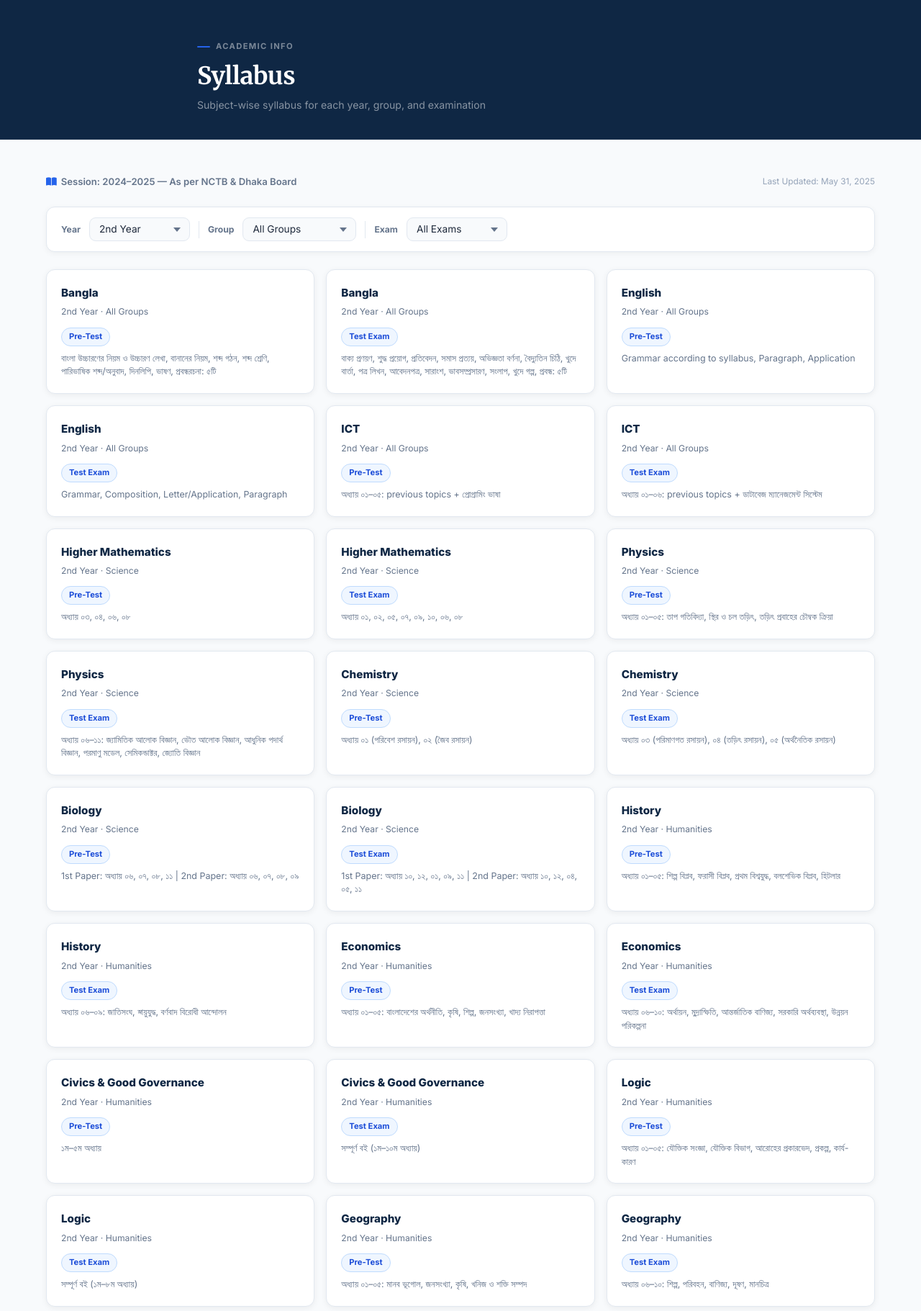
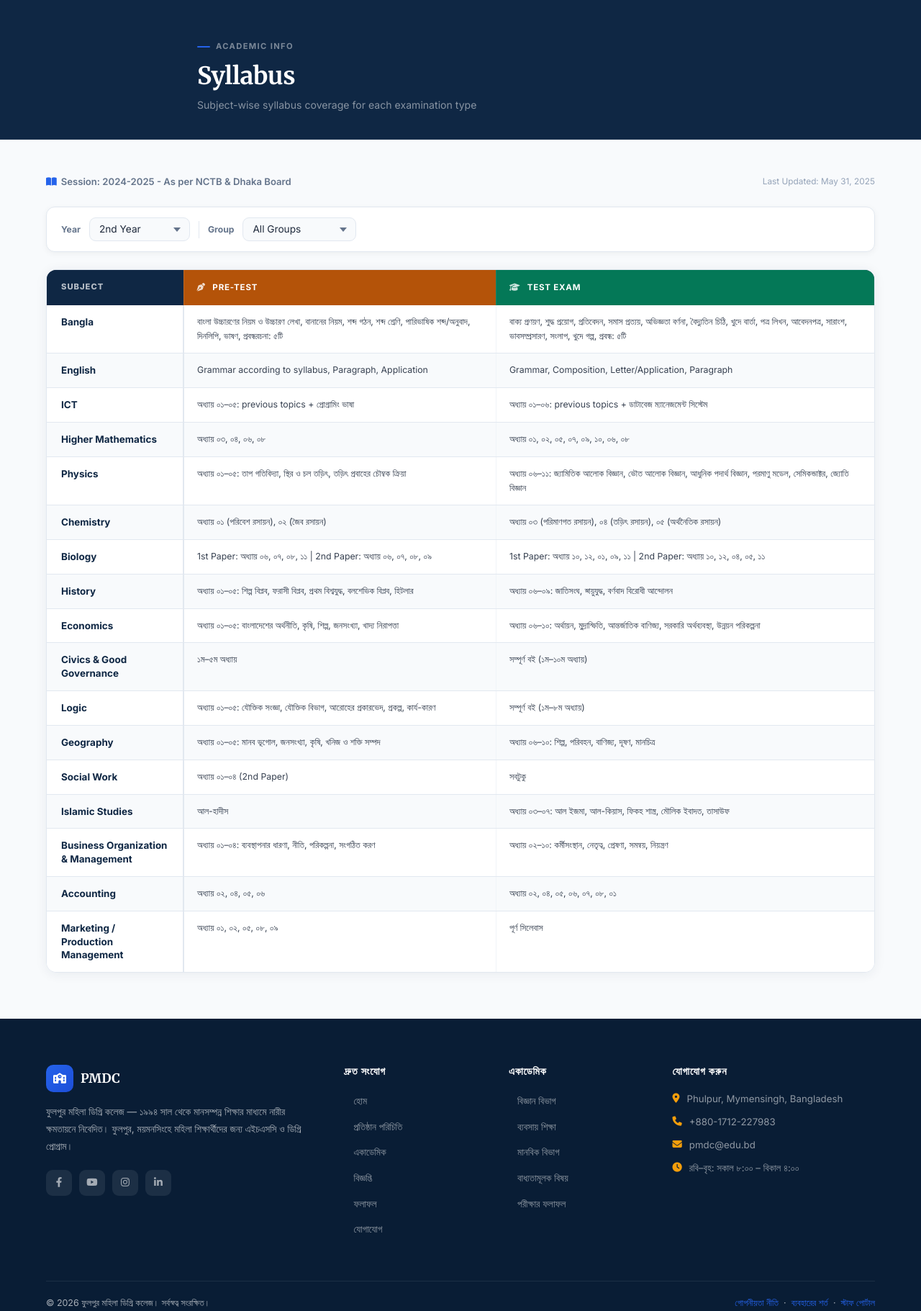
Before and after one commit to ahanafabid01/pmdc, a PHP site: page /pages/syllabus.php in a window 1280 px wide. Shown: the part 117-1938 px from the top of the page at 72% size. Run offline with PHP 8.4, Linux system fonts and the light colour scheme.

Commit message:
feat: add syllabus page to application

```diff
--- a/pages/syllabus.php
+++ b/pages/syllabus.php
@@ -101,23 +101,30 @@ $allSyllabus = [
     ['subject'=>'Marketing / Production Management', 'year'=>'2nd Year', 'group'=>'Business Studies', 'exam'=>'Test Exam', 'note'=>'পূর্ণ সিলেবাস'],
 ];
 
-// Filter
-$filtered = array_filter($allSyllabus, function($s) use ($selYear, $selGroup, $selExam) {
-    $yearMatch  = $selYear  === 'All Years'  || $s['year']  === 'Both' || $s['year']  === $selYear;
-    $groupMatch = $selGroup === 'All Groups' || $s['group'] === 'All'  || $s['group'] === $selGroup;
-    $examMatch  = $selExam  === 'All Exams'  || $s['exam']  === 'All Exams' || $s['exam']  === $selExam;
-    return $yearMatch && $groupMatch && $examMatch;
+// Determine visible exam columns based on year selection
+$examCols = ($selYear === '1st Year')  ? ['Half-Yearly', 'Year-Change']
+          : (($selYear === '2nd Year') ? ['Pre-Test', 'Test Exam']
+          : ['Half-Yearly', 'Year-Change', 'Pre-Test', 'Test Exam']);
+
+// Build subject × exam matrix (no exam filter — exams are columns)
+$matrixFiltered = array_filter($allSyllabus, function($s) use ($selYear, $selGroup) {
+    $yearMatch  = $selYear  === 'All Years' || $s['year'] === $selYear;
+    $groupMatch = $selGroup === 'All Groups' || $s['group'] === 'All' || $s['group'] === $selGroup;
+    return $yearMatch && $groupMatch;
 });
+$matrix = [];
+foreach ($matrixFiltered as $s) {
+    $matrix[$s['subject']][$s['exam']] = $s['note'];
+}
 
 include '../includes/header.php';
 ?>
 
     <section class="page-hero">
         <div class="container ph-content">
-
             <div class="ph-kicker reveal">Academic Info</div>
             <h1 class="reveal">Syllabus</h1>
-            <p class="reveal">Subject-wise syllabus for each year, group, and examination</p>
+            <p class="reveal">Subject-wise syllabus coverage for each examination type</p>
         </div>
     </section>
 
@@ -125,17 +132,15 @@ include '../includes/header.php';
         <div class="container">
 
             <div class="ai-top-row">
-                <span class="ai-session-label"><i class="fas fa-book-open"></i> Session: 2024–2025 — As per NCTB & Dhaka Board</span>
-                <div class="ai-meta-row">
-                    <span class="ai-last-updated">Last Updated: <?php echo $last_updated; ?></span>
-                </div>
+                <span class="ai-session-label"><i class="fas fa-book-open"></i> Session: 2024-2025 - As per NCTB &amp; Dhaka Board</span>
+                <span class="ai-last-updated">Last Updated: <?php echo $last_updated; ?></span>
             </div>
 
-            <!-- Filters -->
+            <!-- Filters: Year + Group only (Exam type shown as columns) -->
             <form method="GET" class="ai-filter-bar" style="margin-bottom:24px;">
                 <label>Year</label>
                 <select name="year" class="ai-filter-select" onchange="this.form.submit()">
-                    <option value="All Years"  <?php echo $selYear==='All Years'?'selected':''; ?>>All Years</option>
+                    <option value="All Years" <?php echo $selYear==='All Years'?'selected':''; ?>>All Years</option>
                     <?php foreach($years as $y): ?>
                     <option value="<?php echo $y; ?>" <?php echo $selYear===$y?'selected':''; ?>><?php echo $y; ?></option>
                     <?php endforeach; ?>
@@ -147,45 +152,146 @@ include '../includes/header.php';
                     <option value="<?php echo $g; ?>" <?php echo $selGroup===$g?'selected':''; ?>><?php echo $g; ?></option>
                     <?php endforeach; ?>
                 </select>
-                <div class="ai-filter-sep"></div>
-                <label>Exam</label>
-                <select name="exam" class="ai-filter-select" onchange="this.form.submit()">
-                    <?php foreach($examTypes as $e): ?>
-                    <option value="<?php echo $e; ?>" <?php echo $selExam===$e?'selected':''; ?>><?php echo $e; ?></option>
-                    <?php endforeach; ?>
-                </select>
             </form>
 
-            <?php if (!empty($filtered)): ?>
-            <div class="ai-syllabus-grid">
-                <?php foreach($filtered as $s): ?>
-                <div class="ai-syllabus-card reveal">
-                    <div>
-                        <div class="syl-subject"><?php echo htmlspecialchars($s['subject']); ?></div>
-                        <div class="syl-meta" style="margin-top:4px;">
+            <?php if (!empty($matrix)): ?>
+            <div class="syl-table-wrap reveal">
+                <table class="syl-table">
+                    <thead>
+                        <tr>
+                            <th class="syl-th-subject">Subject</th>
                             <?php
-                            $yr = $s['year'] === 'Both' ? '1st & 2nd Year' : $s['year'];
-                            $gr = $s['group'] === 'All'  ? 'All Groups'     : $s['group'];
-                            echo htmlspecialchars("$yr · $gr");
+                            $colClasses = ['Half-Yearly'=>'half','Year-Change'=>'yearchange','Pre-Test'=>'pretest','Test Exam'=>'testexam'];
+                            $colIcons   = ['Half-Yearly'=>'fa-clock','Year-Change'=>'fa-sync-alt','Pre-Test'=>'fa-pen-nib','Test Exam'=>'fa-graduation-cap'];
+                            foreach($examCols as $col):
+                                $cls = $colClasses[$col] ?? 'other';
                             ?>
-                        </div>
-                    </div>
-                    <div>
-                        <span class="ai-badge badge-college" style="margin-bottom:8px;display:inline-flex;"><?php echo htmlspecialchars($s['exam']); ?></span>
-                        <div style="font-size:.78rem;color:var(--muted);font-family:'Inter',sans-serif;line-height:1.5;"><?php echo htmlspecialchars($s['note']); ?></div>
-                    </div>
-                </div>
-                <?php endforeach; ?>
+                            <th class="syl-th-exam syl-col-<?php echo $cls; ?>">
+                                <i class="fas <?php echo $colIcons[$col] ?? 'fa-file-alt'; ?>"></i>
+                                <?php echo htmlspecialchars($col); ?>
+                            </th>
+                            <?php endforeach; ?>
+                        </tr>
+                    </thead>
+                    <tbody>
+                        <?php foreach($matrix as $subject => $exams): ?>
+                        <tr class="syl-row">
+                            <td class="syl-td-subject">
+                                <div class="syl-subject-name"><?php echo htmlspecialchars($subject); ?></div>
+                            </td>
+                            <?php foreach($examCols as $col): ?>
+                            <td class="syl-td-content<?php echo isset($exams[$col]) ? '' : ' syl-empty'; ?>">
+                                <?php if (isset($exams[$col])): ?>
+                                    <div class="syl-content-text"><?php echo htmlspecialchars($exams[$col]); ?></div>
+                                <?php else: ?>
+                                    <span class="syl-na">-</span>
+                                <?php endif; ?>
+                            </td>
+                            <?php endforeach; ?>
+                        </tr>
+                        <?php endforeach; ?>
+                    </tbody>
+                </table>
             </div>
             <?php else: ?>
             <div class="ai-not-published">
                 <i class="fas fa-book-open"></i>
                 <h3>No Syllabus Found</h3>
-                <p>No syllabus matches your current filter selection. Try adjusting the Year, Group, or Exam type.</p>
+                <p>No syllabus matches your filter. Try selecting a different Year or Group.</p>
             </div>
             <?php endif; ?>
 
         </div>
     </div>
 
+<style>
+.syl-table-wrap {
+    border-radius: 14px;
+    overflow: hidden;
+    border: 1px solid var(--border);
+    box-shadow: 0 2px 16px rgba(15,39,68,.07);
+    overflow-x: auto;
+}
+.syl-table {
+    width: 100%;
+    border-collapse: collapse;
+    font-family: 'Inter', sans-serif;
+    font-size: .82rem;
+    min-width: 600px;
+}
+.syl-table thead tr { background: var(--navy); }
+.syl-th-subject {
+    text-align: left;
+    padding: 15px 20px;
+    font-size: .7rem;
+    font-weight: 800;
+    text-transform: uppercase;
+    letter-spacing: .09em;
+    color: rgba(255,255,255,.7);
+    width: 190px;
+    min-width: 150px;
+    position: sticky;
+    left: 0;
+    background: var(--navy);
+    z-index: 3;
+    border-right: 1px solid rgba(255,255,255,.12);
+}
+.syl-th-exam {
+    text-align: left;
+    padding: 15px 18px;
+    font-size: .72rem;
+    font-weight: 700;
+    text-transform: uppercase;
+    letter-spacing: .07em;
+    color: #fff;
+    min-width: 200px;
+    border-left: 1px solid rgba(255,255,255,.08);
+}
+.syl-th-exam i { margin-right: 6px; opacity: .8; }
+.syl-col-half       { background: #1d4ed8; }
+.syl-col-yearchange { background: #6d28d9; }
+.syl-col-pretest    { background: #b45309; }
+.syl-col-testexam   { background: #047857; }
+.syl-row:nth-child(even) td { background: #f8fafc; }
+.syl-row:nth-child(odd)  td { background: #fff; }
+.syl-row:hover td            { background: #eff6ff !important; }
+.syl-td-subject {
+    padding: 14px 20px;
+    vertical-align: top;
+    position: sticky;
+    left: 0;
+    border-right: 2px solid var(--border);
+    z-index: 1;
+}
+.syl-row:nth-child(even) .syl-td-subject { background: #f8fafc; }
+.syl-row:nth-child(odd)  .syl-td-subject { background: #fff; }
+.syl-row:hover .syl-td-subject            { background: #eff6ff !important; }
+.syl-subject-name {
+    font-weight: 700;
+    color: var(--navy);
+    font-size: .84rem;
+    line-height: 1.4;
+}
+.syl-td-content {
+    padding: 13px 18px;
+    vertical-align: top;
+    border-left: 1px solid #f0f4f8;
+    border-bottom: 1px solid var(--border);
+}
+.syl-content-text {
+    color: #374151;
+    line-height: 1.65;
+    font-size: .77rem;
+}
+.syl-empty .syl-na { color: #d1d5db; font-size: 1rem; }
+.syl-row td { border-bottom: 1px solid var(--border); }
+.syl-row:last-child td { border-bottom: none; }
+@media (max-width: 768px) {
+    .syl-th-subject, .syl-td-subject { min-width: 120px; width: 120px; padding: 10px 12px; }
+    .syl-th-exam, .syl-td-content    { min-width: 170px; padding: 10px 12px; }
+    .syl-subject-name { font-size: .78rem; }
+    .syl-content-text { font-size: .72rem; }
+}
+</style>
+
 <?php include '../includes/footer.php'; ?>
```
